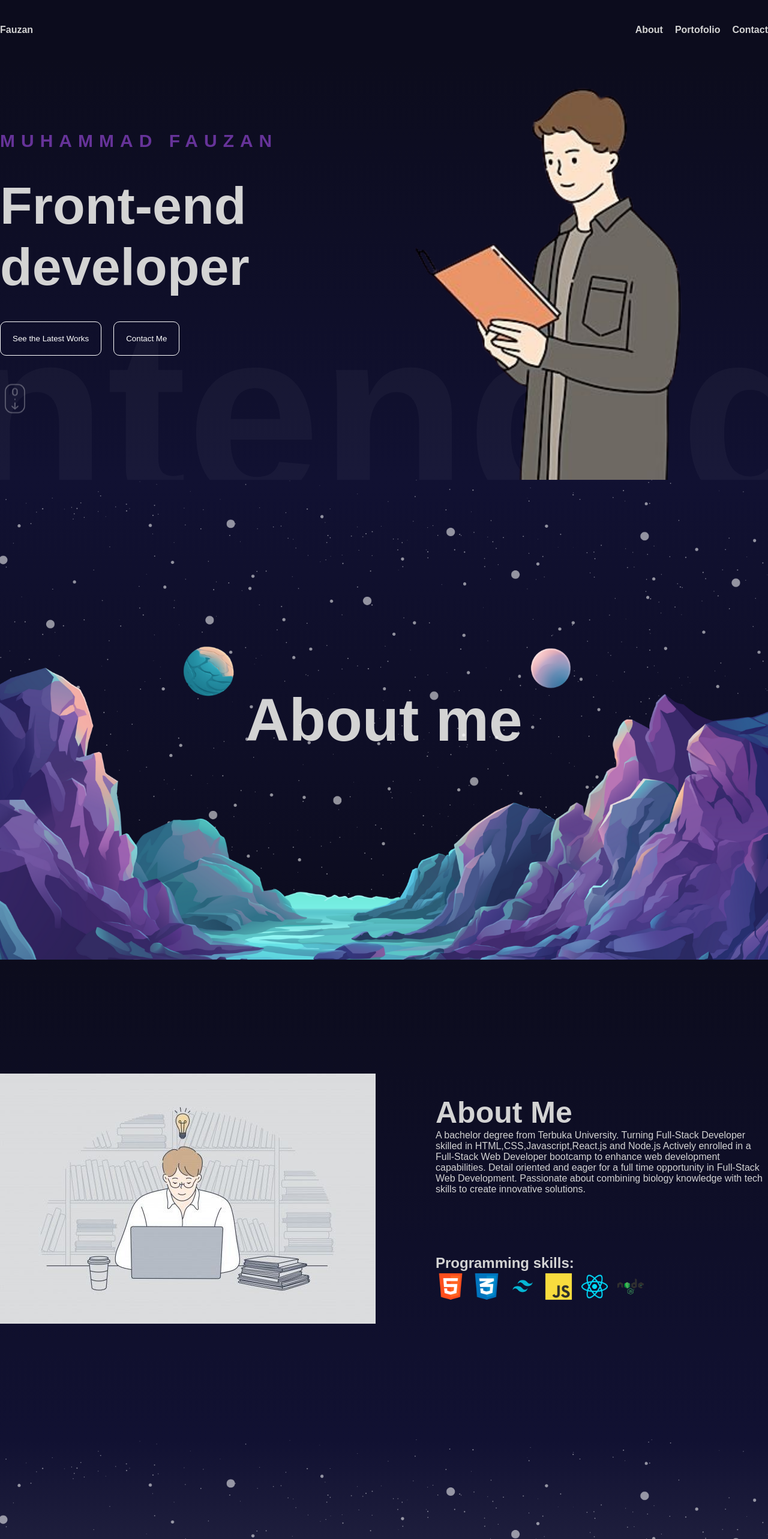
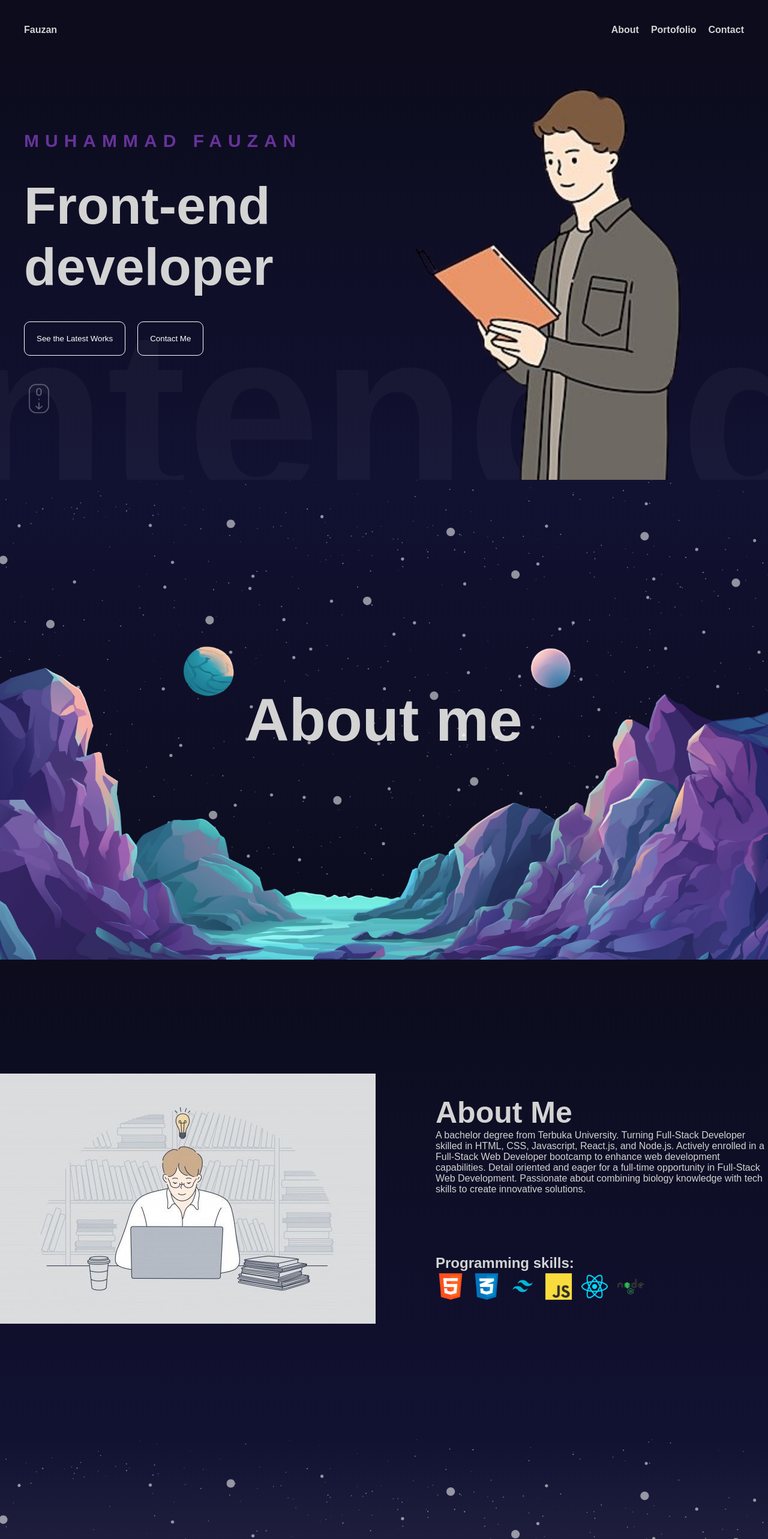
Before and after one commit to violeteverg/portofolio-web, a React (Vite) app: page / in a window 1280 px wide. Shown: the top 2566 px of the page at 60% size. Built offline with nearby package versions, Linux system fonts and the light colour scheme; a web font is replaced by a local one.

Commit message:
fix size img

```diff
--- a/src/components/about/About.jsx
+++ b/src/components/about/About.jsx
@@ -1,21 +1,34 @@
+import React, { useRef } from "react";
 import "./about.scss";
+import { motion, useScroll, useTransform } from "framer-motion";
 
 const About = () => {
+  const ref = useRef();
+
+  const { scrollYProgress } = useScroll({
+    target: ref,
+    offset: ["start start", "end start"],
+  });
+
+  const yText = useTransform(scrollYProgress, [0, 1], ["0%", "300%"]);
+  const yBg = useTransform(scrollYProgress, [0, 1], ["0%", "100%"]);
+
   return (
-    <div className="about">
-      <div className="image_container">
+    <div className="about" ref={ref}>
+      <motion.div style={{ y: yBg }} className="image_container">
         <img src="/download.jpg" alt="foto" />
-      </div>
+      </motion.div>
 
-      <div className="wrapper">
+      <motion.div style={{ x: yText }} className="wrapper">
         <h1>About Me</h1>
         <p>
           A bachelor degree from Terbuka University. Turning Full-Stack
-          Developer skilled in HTML,CSS,Javascript,React.js and Node.js Actively
-          enrolled in a Full-Stack Web Developer bootcamp to enhance web
-          development capabilities. Detail oriented and eager for a full time
-          opportunity in Full-Stack Web Development. Passionate about combining
-          biology knowledge with tech skills to create innovative solutions.
+          Developer skilled in HTML, CSS, Javascript, React.js, and Node.js.
+          Actively enrolled in a Full-Stack Web Developer bootcamp to enhance
+          web development capabilities. Detail oriented and eager for a
+          full-time opportunity in Full-Stack Web Development. Passionate about
+          combining biology knowledge with tech skills to create innovative
+          solutions.
         </p>
 
         <div className="skills">
@@ -27,7 +40,7 @@ const About = () => {
           <img src="/ReactJsLogo.png" alt="" />
           <img src="/NodeJsLogo.png" alt="" />
         </div>
-      </div>
+      </motion.div>
     </div>
   );
 };
--- a/src/components/about/about.scss
+++ b/src/components/about/about.scss
@@ -4,7 +4,7 @@
   display: flex;
   flex-direction: row;
   justify-content: center;
-  align-items: center; /* Mengatur posisi vertikal ke tengah */
+  align-items: center;
 
   .image_container {
     margin-right: 100px;
--- a/src/components/hero/hero.scss
+++ b/src/components/hero/hero.scss
@@ -7,7 +7,7 @@
   position: relative;
 
   .wrapper {
-    max-width: 1366px;
+    max-width: 1200px;
     height: 100%;
     margin: auto;
 
--- a/src/components/navbar/navbar.scss
+++ b/src/components/navbar/navbar.scss
@@ -4,7 +4,7 @@
   height: 100px;
 
   .wrapper {
-    max-width: 1366px;
+    max-width: 1200px;
     margin: auto;
     display: flex;
     align-items: center;
--- a/src/components/portofolio/portofolio.scss
+++ b/src/components/portofolio/portofolio.scss
@@ -30,9 +30,10 @@
     width: 100%;
     height: 100%;
     overflow: hidden;
+    margin-top: 20px;
 
     .wrapper {
-      max-width: 1366px;
+      max-width: 1200px;
       height: 100%;
       margin: auto;
       display: flex;
@@ -57,6 +58,7 @@
           width: 100%;
           height: 100%;
           object-fit: cover;
+          margin-top: 50px;
 
           @include mobile {
             object-fit: contain;
@@ -78,7 +80,7 @@
         }
 
         h2 {
-          font-size: 72px;
+          font-size: 64px;
 
           @include mobile {
             font-size: 36px;
```
